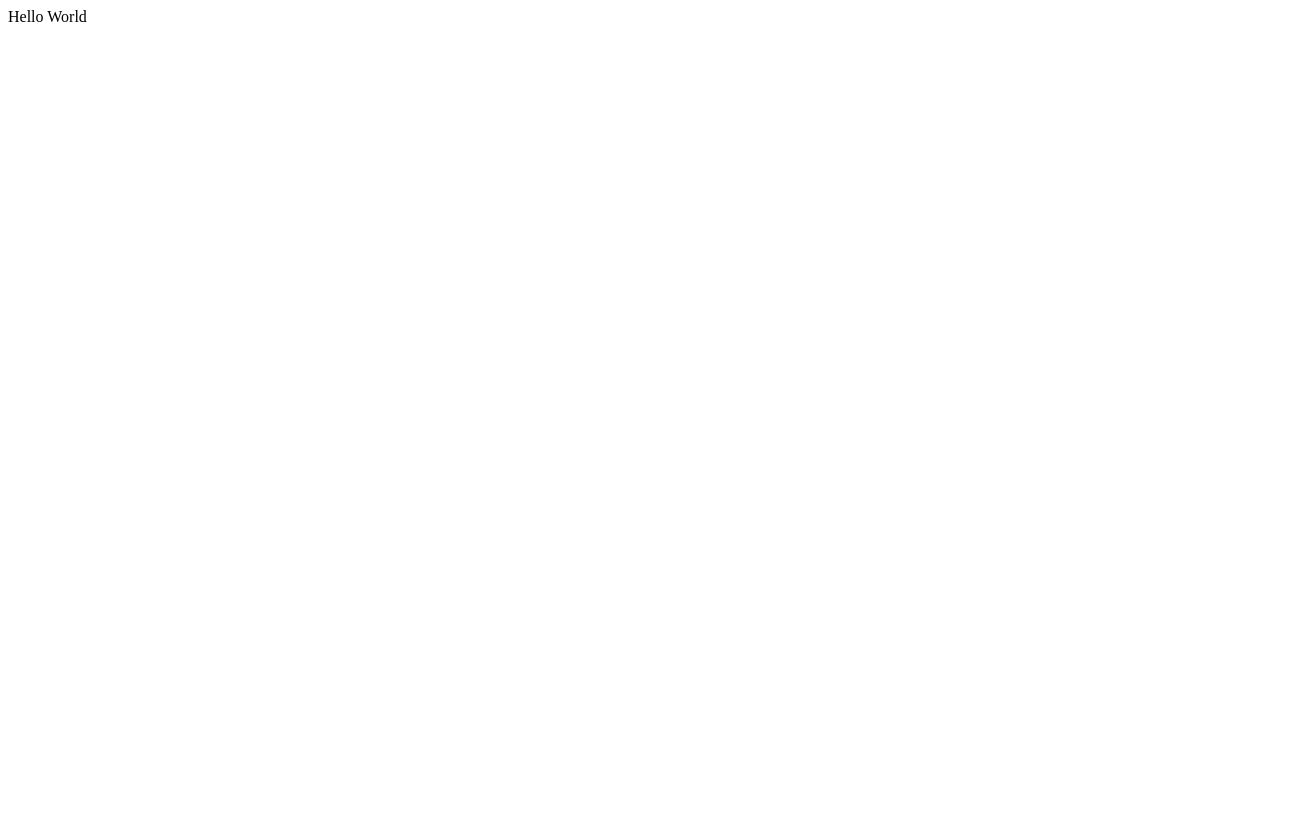
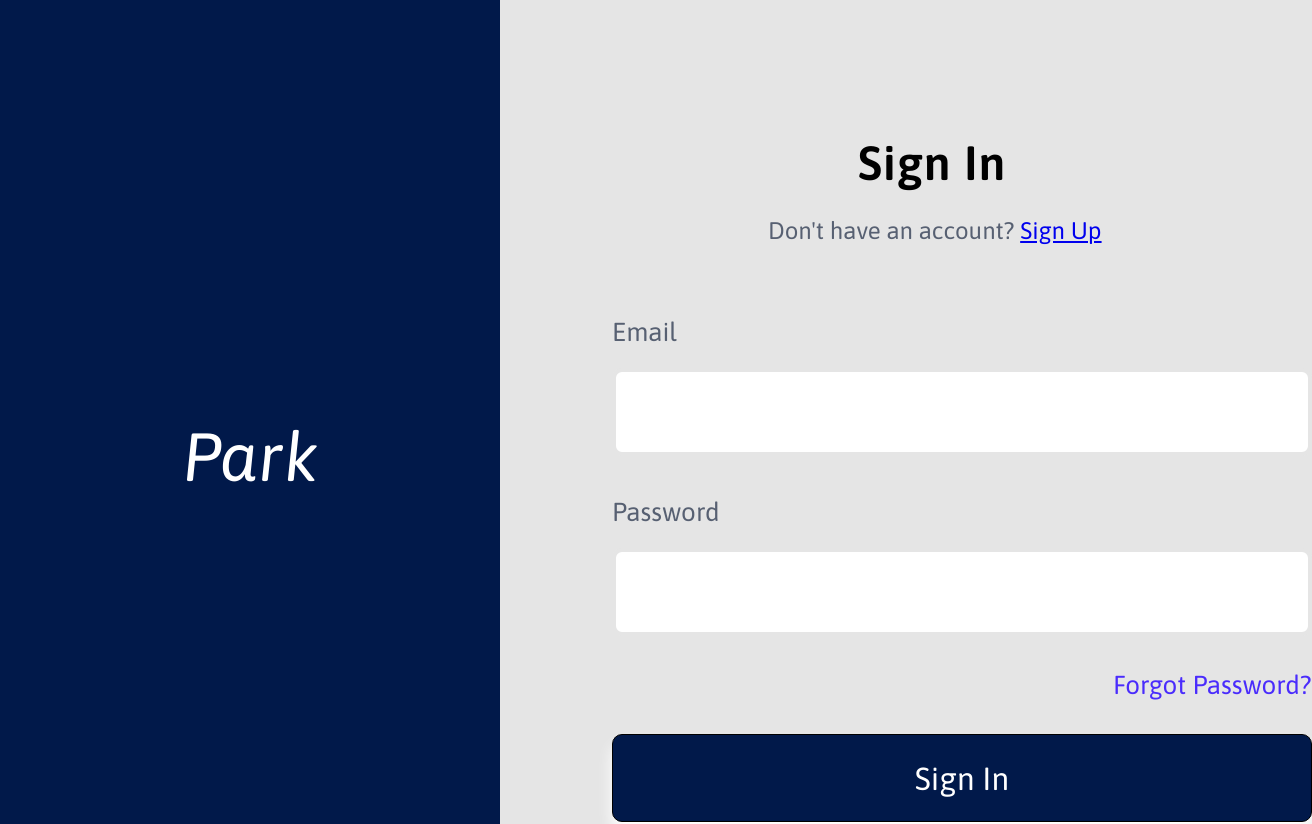
Before and after one commit to Amotul-raheem/park-ui, a React (Create React App) app: page / in a window 1280 px wide. Shown: the top 824 px of the page, 1312 px wide, since content can reach past the window. Before the commit the page ends 800 px from the top, so only its background shows below. Built offline with nearby package versions, Linux system fonts and the light colour scheme.

Commit message:
created and styled the sign in page

```diff
--- a/public/index.html
+++ b/public/index.html
@@ -3,6 +3,9 @@
   <head>
     <meta charset="utf-8" />
     <title>Park</title>
+    <link rel="preconnect" href="https://fonts.googleapis.com">
+    <link rel="preconnect" href="https://fonts.gstatic.com" crossorigin>
+    <link href="https://fonts.googleapis.com/css2?family=Asap:ital,wght@0,400;0,600;1,400&display=swap" rel="stylesheet">
   </head>
   <body>
     <div id="root"></div>
--- a/src/App.js
+++ b/src/App.js
@@ -1,11 +1,9 @@
+import SignIn from "./components/SignIn";
 
-const helloWorld = () => {
-  return "Hello World"
-}
 function App() {
   return (
     <div>
-        {helloWorld()}
+        <SignIn />
     </div>
   );
 }
--- /dev/null
+++ b/src/components/SignIn.css
@@ -0,0 +1,179 @@
+*{
+    margin: 0;
+    padding: 0;
+    box-sizing: border-box;
+    font-family: 'Asap', sans-serif;
+    font-style: normal;
+
+}
+body{
+    position: relative;
+    display: flex;
+    align-items: center;
+    justify-content: center;
+    min-height: 100vh;
+    background-color: #E5E5E5;
+}
+
+.form-content-left{
+    position: absolute;
+    width: 500px;
+    height: 1024px;
+    left: 0;
+    top: 0;
+    background: #01194A;
+}
+.form-content-right{
+    position: absolute;
+    top: 0;
+    left: 0;
+    width: 100%;
+    height: 100%;
+    display: flex;
+    align-items: center;
+    justify-content: space-around;
+}
+.park-logo{
+    position: absolute;
+    width: 137px;
+    height: 95px;
+    left: 182px;
+    top: 409px;
+    font-style: italic;
+    font-weight: normal;
+    font-size: 68px;
+    line-height: 95px;
+    letter-spacing: 0.01em;
+    text-transform: capitalize;
+    color: #FFFFFF;
+}
+.form{
+    display: flex;
+    flex-direction: column;
+    justify-content: center;
+    width: 50%;
+    align-items: center;
+    padding: 0 10px;
+    background-color: #E5E5E5;
+
+}
+.sign-in{
+    position: absolute;
+    width: fit-content;
+    height: 55px;
+    left: 858px;
+    top: 135px;
+
+    font-style: normal;
+    font-weight: 600;
+    font-size: 48px;
+    line-height: 55px;
+    letter-spacing: 0.02em;
+    color: #000000;
+}
+.form-input-signup{
+    position: absolute;
+    width: 335px;
+    height: 28px;
+    left: 768px;
+    top: 217px;
+
+    font-style: normal;
+    font-weight: normal;
+    font-size: 24px;
+    line-height: 28px;
+    color: #576072;
+
+}
+.form-input-email{
+    position: absolute;
+    width: 700px;
+    height: 88px;
+    left: 612px;
+    top: 368px;
+    background: #FFFFFF;
+    border: 4px solid #E5E5E5;
+    box-sizing: border-box;
+    outline: none;
+    font-size: 30px;
+    border-radius: 10px;
+}
+.form-input-password{
+    position: absolute;
+    width: 700px;
+    height: 88px;
+    left: 612px;
+    top: 548px;
+    font-size: 30px;
+    background: #FFFFFF;
+    outline: none;
+    border: 4px solid #E5E5E5;
+    box-sizing: border-box;
+    border-radius: 10px;
+}
+.form-label-email{
+    position: absolute;
+    width: 58px;
+    height: 30px;
+    left: 612px;
+    top: 317px;
+
+    font-style: normal;
+    font-weight: normal;
+    font-size: 26px;
+    line-height: 30px;
+    color: #576072;
+}
+.form-label-password{
+    position: absolute;
+    width: 108px;
+    height: 30px;
+    left: 612px;
+    top: 497px;
+
+    font-style: normal;
+    font-weight: normal;
+    font-size: 26px;
+    line-height: 30px;
+
+    color: #576072;
+}
+.form-input-btn{
+    position: absolute;
+    width: 700px;
+    height: 88px;
+    left: 612px;
+    top: 734px;
+    background: #01194A;
+    border: 1px solid #000000;
+    box-sizing: border-box;
+    box-shadow: 0 11px 15px #FFFFFF;
+    border-radius: 10px;
+}
+
+.form-input-forgot{
+    position: absolute;
+    width: 199px;
+    height: 30px;
+    left: 1113px;
+    top: 670px;
+
+    font-style: normal;
+    font-weight: normal;
+    font-size: 26px;
+    line-height: 30px;
+    color: #4A2CFC;
+}
+.btn-sign-in{
+    /*position: absolute;*/
+    /*width: 95px;*/
+    height: 37px;
+    /*left: 911px;*/
+    /*top: 760px;*/
+    font-style: normal;
+    font-weight: normal;
+    font-size: 32px;
+    line-height: 37px;
+    color: #FFFFFF;
+
+}
--- /dev/null
+++ b/src/components/SignIn.js
@@ -0,0 +1,66 @@
+import React, {useState} from "react";
+import "./SignIn.css"
+
+function SignIn() {
+    const [values,setValues] = useState({
+        email: "",
+        password:""
+    })
+    function handleChange (e) {
+        const {name, value} = e.target
+        setValues({
+            ...values,
+            [name]:value
+        })
+    }
+
+    function handleSubmit (e) {
+        e.preventDefault()
+    }
+    return (
+        <div className="container">
+            <div className="form-content-left">
+                <h2 className="park-logo">Park</h2>
+            </div>
+            <form className= "form">
+                <h2 className="sign-in">Sign In</h2>
+                <span className="form-input-signup">Don't have an account? <a href="#">Sign Up</a> </span>
+                <div className= "form-inputs">
+                  <label
+                      htmlFor="email"
+                      className="form-label-email">
+                      Email
+                  </label>
+                    <input
+                        type= "email"
+                        name="email"
+                        className="form-input-email"
+                        value={values.email}
+                        onChange={handleChange}
+                    />
+                </div>
+                <div className= "form-inputs">
+                    <label
+                        htmlFor="password"
+                        className="form-label-password">
+                        Password
+                    </label>
+                    <input
+                        type= "password"
+                        name="password"
+                        className="form-input-password"
+                        value={values.password}
+                        onChange={handleChange}
+                        size= "50"
+                    />
+                </div>
+                <span className="form-input-forgot"><a>Forgot Password?</a></span>
+                <button className= "form-input-btn" type= "submit" onClick={handleSubmit}>
+                    <p className="btn-sign-in">Sign In</p>
+                </button>
+            </form>
+        </div>
+    )
+}
+
+export default SignIn
```
Also changed, not shown: src/index.js (+4 -4 lines), src/components/Form.js (added).
